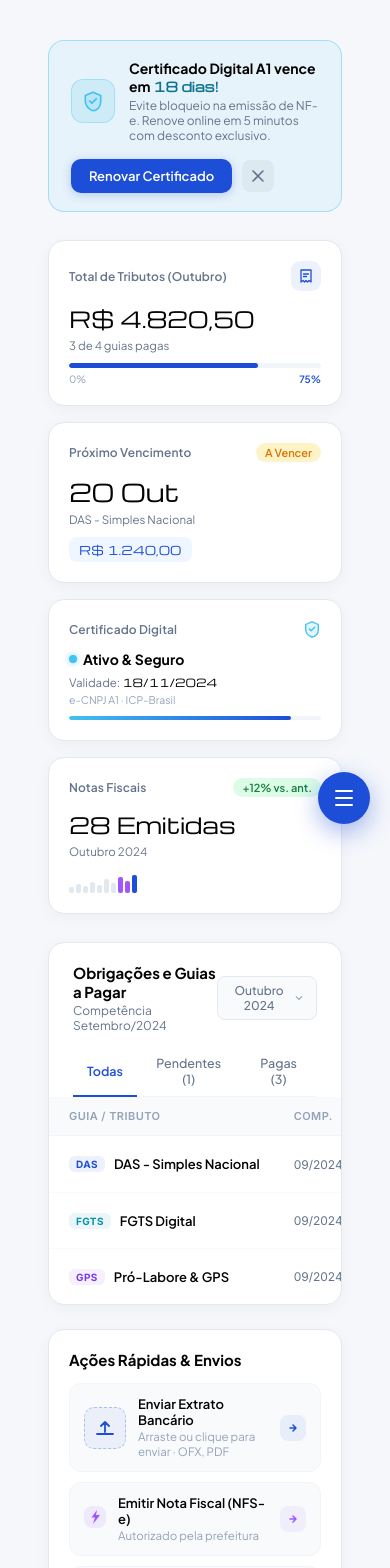
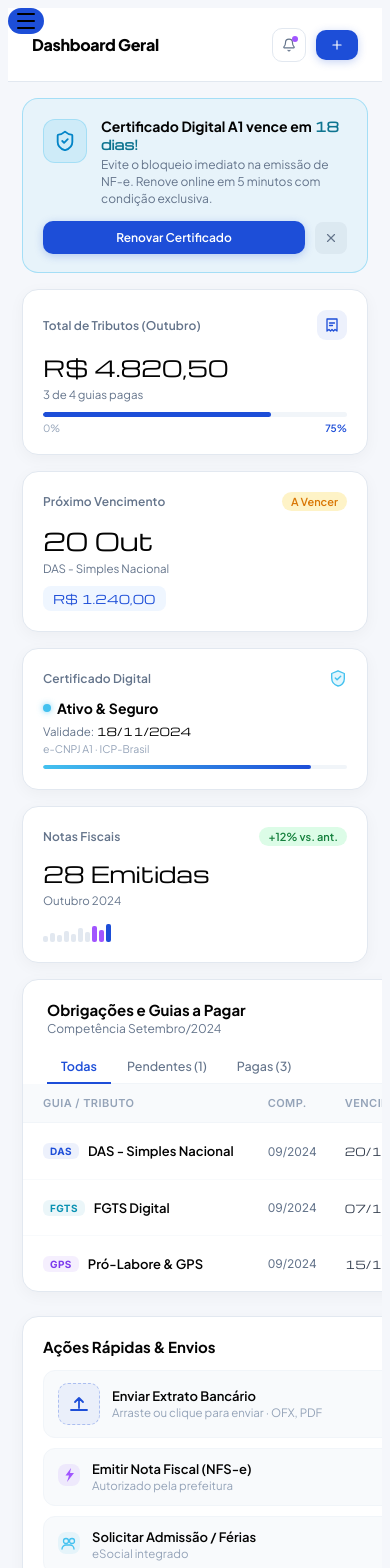
Before and after one commit to sheilarozendo-art/hubcontabil-app, a Next.js app: page / in a window 390 px wide. Shown: the top 1568 px of the page. Built offline with nearby package versions, Linux system fonts and the light colour scheme.

Commit message:
fix: padronizacao responsiva em todas as telas

```diff
--- a/src/app/components/Sidebar.tsx
+++ b/src/app/components/Sidebar.tsx
@@ -29,8 +29,8 @@ export default function Sidebar({ activeTab = "dashboard" }: { activeTab?: strin
   const menuContent = (
     <div style={{ display: 'flex', flexDirection: 'column', justifyContent: 'space-between', height: '100%', padding: '24px 20px', boxSizing: 'border-box' }}>
       <div>
-        {/* Logo HubContábil Oficial (SEM o X aqui) */}
-        <div style={{ display: 'flex', alignItems: 'center', marginBottom: 16 }}>
+        {/* Logo HubContábil Oficial */}
+        <div style={{ display: 'flex', alignItems: 'center', justifyContent: 'space-between', marginBottom: 16 }}>
           <Link href="/" style={{ textDecoration: 'none' }}>
             <div style={{ display: 'flex', alignItems: 'center', gap: 12, cursor: 'pointer' }}>
               <div style={{ display: 'flex', alignItems: 'flex-end', gap: 5, height: 32 }}>
@@ -44,6 +44,17 @@ export default function Sidebar({ activeTab = "dashboard" }: { activeTab?: strin
               </div>
             </div>
           </Link>
+
+          {/* Botão X para fechar gaveta no mobile */}
+          {mobileOpen && (
+            <button
+              onClick={() => setMobileOpen(false)}
+              className="lg:hidden"
+              style={{ background: '#F1F5F9', border: 'none', borderRadius: '50%', width: 32, height: 32, display: 'flex', alignItems: 'center', justifyContent: 'center', cursor: 'pointer' }}
+            >
+              <X size={18} color="#64748B" />
+            </button>
+          )}
         </div>
 
         {/* Empresa Ativa */}
@@ -194,76 +205,27 @@ export default function Sidebar({ activeTab = "dashboard" }: { activeTab?: strin
       {/* Botão Hambúrguer flutuante (Só visível no celular/tablet) */}
       <button
         onClick={() => setMobileOpen(true)}
-        className="btn-menu-mobile"
-        style={{
-          display: 'none',
-          position: 'fixed',
-          bottom: 20,
-          right: 20,
-          zIndex: 9999,
-          background: '#1D4ED8',
-          color: '#FFFFFF',
-          border: 'none',
-          borderRadius: '50%',
-          width: 52,
-          height: 52,
-          boxShadow: '0 8px 24px rgba(29,78,216,0.4)',
-          cursor: 'pointer',
-          alignItems: 'center',
-          justifyContent: 'center',
-        }}
+        className="flex lg:hidden fixed bottom-5 right-5 z-50 bg-[#1D4ED8] text-white border-none rounded-full w-13 h-13 shadow-xl cursor-pointer items-center justify-center"
         aria-label="Abrir Menu"
       >
         <Menu size={24} />
       </button>
 
-      {/* Barra Lateral Fixa do Desktop */}
+      {/* Barra Lateral Fixa do Desktop (FICA OCULTA NO CELULAR E SÓ APARECE NO COMPUTADOR!) */}
       <aside
-        className="sidebar-desktop"
-        style={{
-          width: 270,
-          minWidth: 270,
-          background: '#FFFFFF',
-          borderRight: '1px solid #E2E8F0',
-          minHeight: '100vh',
-          display: 'flex',
-          flexDirection: 'column',
-          justifyContent: 'space-between',
-          flexShrink: 0,
-        }}
+        className="hidden lg:flex flex-col justify-between w-[270px] min-w-[270px] bg-white border-r border-[#E2E8F0] min-h-screen shrink-0"
       >
         {menuContent}
       </aside>
 
-      {/* Gaveta Deslizante no Mobile (O "X" fica EXCLUSIVAMENTE aqui) */}
+      {/* Gaveta Deslizante no Mobile */}
       {mobileOpen && (
-        <div style={{ position: 'fixed', inset: 0, zIndex: 99999, display: 'flex' }}>
+        <div className="fixed inset-0 z-50 flex lg:hidden">
           <div
             onClick={() => setMobileOpen(false)}
-            style={{ position: 'fixed', inset: 0, background: 'rgba(0,0,0,0.5)', backdropFilter: 'blur(3px)' }}
+            className="fixed inset-0 bg-black/50 backdrop-blur-xs"
           />
-          <div style={{ position: 'relative', width: 280, maxWidth: '85%', background: '#FFFFFF', height: '100%', zIndex: 10, boxShadow: '0 0 30px rgba(0,0,0,0.3)' }}>
-            {/* Botão X exclusivo da gaveta mobile */}
-            <button
-              onClick={() => setMobileOpen(false)}
-              style={{
-                position: 'absolute',
-                top: 20,
-                right: 16,
-                zIndex: 20,
-                background: '#F1F5F9',
-                border: 'none',
-                borderRadius: '50%',
-                width: 32,
-                height: 32,
-                display: 'flex',
-                alignItems: 'center',
-                justifyContent: 'center',
-                cursor: 'pointer'
-              }}
-            >
-              <X size={18} color="#64748B" />
-            </button>
+          <div className="relative w-[280px] max-w-[85%] bg-white h-full shadow-2xl z-10 flex flex-col justify-between">
             {menuContent}
           </div>
         </div>
--- a/src/app/globals.css
+++ b/src/app/globals.css
@@ -3,10 +3,12 @@
 @tailwind utilities;
 
 @layer base {
-  body {
-    font-family: var(--font-jakarta), -apple-system, BlinkMacSystemFont, sans-serif;
+  html, body {
+    max-width: 100vw;
+    overflow-x: hidden;
     background-color: #F5F7FB;
     color: #030303;
+    font-family: var(--font-jakarta), -apple-system, BlinkMacSystemFont, sans-serif;
   }
 }
 
@@ -14,41 +16,52 @@
   font-family: var(--font-michroma), monospace;
 }
 
-/* Sombra ultra-suave estilo Linear/Stripe */
+/* Sombra suave dos cards */
 .card-shadow {
   box-shadow: 0px 1px 3px rgba(3, 3, 3, 0.04), 0px 6px 16px rgba(3, 3, 3, 0.02);
 }
 
-/* ─── Regras de Responsividade do HubContábil ─── */
+/* ─── CONTAINER PRINCIPAL FLUIDO DO DASHBOARD ─── */
+.hub-main-content {
+  flex: 1;
+  display: flex;
+  flex-direction: column;
+  gap: 24px;
+  width: 100%;
+  max-width: 1360px;
+  padding: 24px 32px;
+  box-sizing: border-box;
+  min-width: 0;
+}
 
-/* 1. Grade dos 4 Cards de Métricas (Desktop: 4 colunas com respiro de 16px) */
-.kpi-grid {
+/* ─── GRADE DOS 4 CARDS (DESKTOP: 4 COLUNAS LADO A LADO) ─── */
+.hub-kpi-grid {
   display: grid;
   grid-template-columns: repeat(4, 1fr);
   gap: 16px;
   align-items: start;
+  width: 100%;
 }
 
-/* 2. Layout Principal Dividido (Desktop: Lado a Lado) */
-.dashboard-layout {
+/* ─── LAYOUT DIVIDIDO (DESKTOP: COLUNA ESQUERDA + COLUNA DIREITA) ─── */
+.hub-split-grid {
   display: flex;
+  flex-direction: row;
   gap: 24px;
   align-items: flex-start;
   width: 100%;
-  max-width: 100%;
+  min-width: 0;
 }
 
-.dashboard-main-col {
+.hub-col-main {
   flex: 1;
   min-width: 0;
-  width: 100%;
-  max-width: 100%;
   display: flex;
   flex-direction: column;
   gap: 24px;
 }
 
-.dashboard-side-col {
+.hub-col-side {
   width: 340px;
   flex-shrink: 0;
   display: flex;
@@ -56,110 +69,46 @@
   gap: 20px;
 }
 
-/* Tabela de obrigações: rola no card, não na página */
-.obrigacoes-card {
-  width: 100%;
-  max-width: 100%;
-  overflow: hidden;
-}
-
-.obrigacoes-table-wrap {
-  width: 100%;
-  max-width: 100%;
-  overflow-x: auto;
-  -webkit-overflow-scrolling: touch;
-}
-
-.obrigacoes-table {
-  min-width: 640px;
-  width: 100%;
-}
-
-/* 3. Tablet e iPad (inclui 820px) — colunas empilhadas abaixo de 1100px */
-@media (max-width: 1099px) {
-  .dashboard-layout {
+/* ─── TABLET (iPad <= 1024px) ─── */
+@media (max-width: 1024px) {
+  .hub-main-content {
+    padding: 20px 20px;
+    gap: 20px;
+  }
+  .hub-kpi-grid {
+    grid-template-columns: repeat(2, 1fr);
+    gap: 16px;
+  }
+  .hub-split-grid {
     flex-direction: column;
+  }
+  .hub-col-side {
     width: 100%;
-  }
-
-  .dashboard-main-col,
-  .dashboard-side-col {
-    width: 100%;
-    max-width: 100%;
   }
 }
 
-/* 4. Comportamento no Tablet (iPad <= 1024px) */
-@media (max-width: 1024px) {
-  .kpi-grid {
-    grid-template-columns: repeat(2, 1fr);
+/* ─── CELULAR (iPhone / Pixel <= 640px) ─── */
+@media (max-width: 640px) {
+  .hub-main-content {
+    padding: 16px 14px;
     gap: 16px;
   }
-  .sidebar-desktop {
-    display: none !important;
-  }
-  .btn-menu-mobile {
-    display: flex !important;
-  }
-}
-
-/* 5. Comportamento no Celular (iPhone/Pixel <= 640px) */
-@media (max-width: 640px) {
-  .kpi-grid {
-    grid-template-columns: 1fr; /* 1 card por linha */
+  .hub-kpi-grid {
+    grid-template-columns: 1fr;
     gap: 16px; /* O ESPAÇO ELEGANTE QUE VOCÊ PEDIU! */
   }
 }
 
-/* Abas horizontais: rolagem suave no celular, scrollbar invisível */
-.tabs-scroll {
-  display: flex;
-  overflow-x: auto;
-  white-space: nowrap;
-  gap: 8px;
-  -webkit-overflow-scrolling: touch;
-  scrollbar-width: none;
-  -ms-overflow-style: none;
+/* Scrollbar suave e fina para tabelas */
+::-webkit-scrollbar {
+  height: 6px;
+  width: 6px;
 }
-
-.tabs-scroll::-webkit-scrollbar {
-  display: none;
+::-webkit-scrollbar-track {
+  background: #F1F5F9;
+  border-radius: 999px;
 }
-
-/* Tabelas internas: scroll horizontal sem vazar a página */
-.table-scroll {
-  width: 100%;
-  overflow-x: auto;
-  -webkit-overflow-scrolling: touch;
+::-webkit-scrollbar-thumb {
+  background: #CBD5E1;
+  border-radius: 999px;
 }
-
-/* ─── Grade dos 3 Cards de Tributos ─── */
-.tributos-kpis {
-  display: grid;
-  grid-template-columns: repeat(3, 1fr); /* 3 colunas lado a lado no PC */
-  gap: 16px;
-  align-items: start;
-}
-
-@media (max-width: 900px) {
-  .tributos-kpis {
-    grid-template-columns: 1fr; /* 1 coluna no celular */
-  }
-}
-
-/* ─── Layout White-Label Definitivo ─── */
-.whitelabel-layout {
-  display: grid;
-  grid-template-columns: 1.2fr 1fr; /* 2 colunas lado a lado no PC: Form na Esquerda, Preview na Direita */
-  gap: 28px;
-  align-items: start;
-}
-
-/* No Tablet e Celular: Empilha verticalmente com respiro */
-@media (max-width: 1024px) {
-  .whitelabel-layout {
-    display: flex;
-    flex-direction: column;
-    gap: 24px;
-  }
-}
--- a/src/app/page.tsx
+++ b/src/app/page.tsx
@@ -3,6 +3,7 @@
 import { useState } from 'react'
 import Sidebar from './components/Sidebar'
 import Topbar from './components/Topbar'
+import BannerAlerta from './components/BannerAlerta'
 
 // ─── Ícones SVG Rápidos ───────────────────────────────────────────────────────
 
@@ -106,15 +107,6 @@ function GoogleMeetIcon() {
     <svg width="16" height="16" viewBox="0 0 16 16" fill="none">
       <rect x="1" y="4" width="9" height="8" rx="1.5" fill="#1976D2" />
       <path d="M10 7l4-3v8l-4-3V7z" fill="#4CAF50" />
-    </svg>
-  )
-}
-
-function WhatsAppSmallIcon() {
-  return (
-    <svg width="16" height="16" viewBox="0 0 16 16" fill="none">
-      <path fillRule="evenodd" clipRule="evenodd" d="M8 1a7 7 0 015.53 11.27L15 15l-2.84-1.43A7 7 0 118 1z" fill="#25D366" />
-      <path d="M5.7 5.5c.1.4.4 1.2 1.2 2S8.7 9.2 9.1 9.3c.4.1.6-.1.8-.3l.4-.4c.2-.2.2-.4 0-.6L9.5 7.2c-.2-.2-.4-.2-.6 0l-.2.2c-.1.1-.2.1-.3 0C8.1 7.1 7.1 6.1 7 5.8c-.1-.1-.1-.2 0-.3l.2-.2c.2-.2.2-.4 0-.6L6.4 4c-.2-.2-.4-.2-.6 0l-.4.4C5.2 4.6 5.1 5.1 5.7 5.5z" fill="white" />
     </svg>
   )
 }
@@ -707,7 +699,8 @@ function ContadorCard() {
             <GoogleMeetIcon />
             Meet
           </button>
-          {/* Botão Oficial do WhatsApp com seu link e ícone integrado */}
+
+          {/* Botão Oficial do WhatsApp com seu número real */}
           <a
             href="https://wa.me/5521993253591?text=Ol%C3%A1%20Sheila!%20Acessei%20a%20demonstra%C3%A7%C3%A3o%20do%20HubCont%C3%A1bil%20e%20gostaria%20de%20conversar%20sobre%20a%20plataforma."
             target="_blank"
@@ -750,96 +743,61 @@ export default function Dashboard() {
   const [bannerVisible, setBannerVisible] = useState(true)
 
   return (
-    <div style={{ display: 'flex', minHeight: '100vh', width: '100%', background: '#F5F7FB' }}>
+    <div style={{ display: 'flex', minHeight: '100vh', width: '100%', background: '#F5F7FB', overflowX: 'hidden' }}>
       {/* 1. Sidebar Inteligente */}
       <Sidebar activeTab="dashboard" />
 
-        {/* Área de Conteúdo com Alinhamento Perfeito e Respiro Generoso */}
-        <main style={{ flex: 1, padding: '32px 40px', overflowY: 'auto', boxSizing: 'border-box' }}>
-          <div style={{ maxWidth: 1320, margin: '0 auto', width: '100%', display: 'flex', flexDirection: 'column', gap: 28 }}>
+      {/* 2. Área de Conteúdo */}
+      <div style={{ flex: 1, display: 'flex', flexDirection: 'column', minWidth: 0, overflowX: 'hidden' }}>
+        <Topbar title="Dashboard Geral" subtitle="Competência: Setembro / 2024" />
 
-            {/* Banner Preventivo */}
+        {/* Container Responsivo Fluido */}
+        <main className="hub-main-content">
+
+          {/* Banner Preventivo Padronizado */}
           {bannerVisible && (
-              <div style={{
-                background: 'rgba(67,193,239,0.07)',
-                border: '1px solid rgba(67,193,239,0.4)',
-                borderRadius: 16,
-                padding: '18px 22px',
-                display: 'flex',
-                alignItems: 'center',
-                justifyContent: 'space-between',
-                flexWrap: 'wrap',
-                gap: 16,
-              }}>
-                <div style={{ display: 'flex', alignItems: 'center', gap: 14 }}>
-                  <div style={{
-                    width: 42, height: 42, borderRadius: 12,
-                    background: 'rgba(67,193,239,0.15)',
-                    border: '1px solid rgba(67,193,239,0.3)',
-                    display: 'flex', alignItems: 'center', justifyContent: 'center', flexShrink: 0,
-                  }}>
-                    <ShieldCheckIcon size={22} color="#43C1EF" />
-                  </div>
-                  <div>
-                    <div style={{ fontFamily: "'Plus Jakarta Sans', sans-serif", fontWeight: 700, fontSize: 14, color: '#030303' }}>
+            <BannerAlerta
+              titulo={
+                <>
                   Certificado Digital A1 vence em{' '}
-                      <span style={{ fontFamily: "'Michroma', sans-serif", fontSize: 13, color: '#0E7490' }}>18 dias!</span>
-                    </div>
-                    <div style={{ fontFamily: "'Plus Jakarta Sans', sans-serif", fontSize: 12, color: '#64748B', marginTop: 3 }}>
-                      Evite bloqueio na emissão de NF-e. Renove online em 5 minutos com desconto exclusivo.
-                    </div>
-                  </div>
-                </div>
-                <div style={{ display: 'flex', alignItems: 'center', gap: 10, flexShrink: 0 }}>
-                  <button style={{
-                    fontFamily: "'Plus Jakarta Sans', sans-serif", fontWeight: 600, fontSize: 13,
-                    color: '#fff', background: '#1D4ED8',
-                    border: 'none', borderRadius: 10, padding: '9px 18px', cursor: 'pointer',
-                    boxShadow: '0 2px 10px rgba(29,78,216,0.25)'
-                  }}>
-                    Renovar Certificado
-                  </button>
-                  <button
-                    onClick={() => setBannerVisible(false)}
-                    style={{
-                      width: 32, height: 32, borderRadius: 8,
-                      background: 'rgba(100,116,139,0.08)', border: 'none',
-                      display: 'flex', alignItems: 'center', justifyContent: 'center',
-                      cursor: 'pointer',
-                    }}
-                  >
-                    <XIcon />
-                  </button>
-                </div>
-              </div>
+                  <span style={{ fontFamily: "'Michroma', sans-serif", fontSize: 13, color: '#0E7490' }}>
+                    18 dias!
+                  </span>
+                </>
+              }
+              descricao="Evite o bloqueio imediato na emissão de NF-e. Renove online em 5 minutos com condição exclusiva."
+              botaoTexto="Renovar Certificado"
+              fechavel={true}
+              onFechar={() => setBannerVisible(false)}
+            />
           )}
 
-            {/* LINHA DE KPIS COM ESPAÇAMENTO PERFEITO */}
-            <div className="kpi-grid">
+          {/* 4 CARDS LADO A LADO NO DESKTOP / 2 NO TABLET / 1 NO CELULAR COM RESPIRO */}
+          <div className="hub-kpi-grid">
             <KPITributos />
             <KPIVencimento />
             <KPICertificado />
             <KPINotas />
           </div>
 
-            {/* GRID PRINCIPAL */}
-            <div className="dashboard-layout">
-              {/* Coluna Esquerda */}
-              <div className="dashboard-main-col">
+          {/* GRID PRINCIPAL: LADO A LADO NO DESKTOP / EMPILHADO NO MOBILE */}
+          <div className="hub-split-grid">
+            {/* Coluna Esquerda (Tabela + Ações) */}
+            <div className="hub-col-main">
               <ObrigacoesCard />
               <AcoesRapidasCard />
             </div>
 
-              {/* Coluna Direita */}
-              <div className="dashboard-side-col">
+            {/* Coluna Direita (Rotinas + Fatura + Contador) */}
+            <div className="hub-col-side">
               <CalendarioCard />
               <FaturaCard />
               <ContadorCard />
             </div>
           </div>
 
+        </main>
       </div>
-        </main>
     </div>
   )
 }
```
Lines whose indentation alone changed are shown as unchanged.
